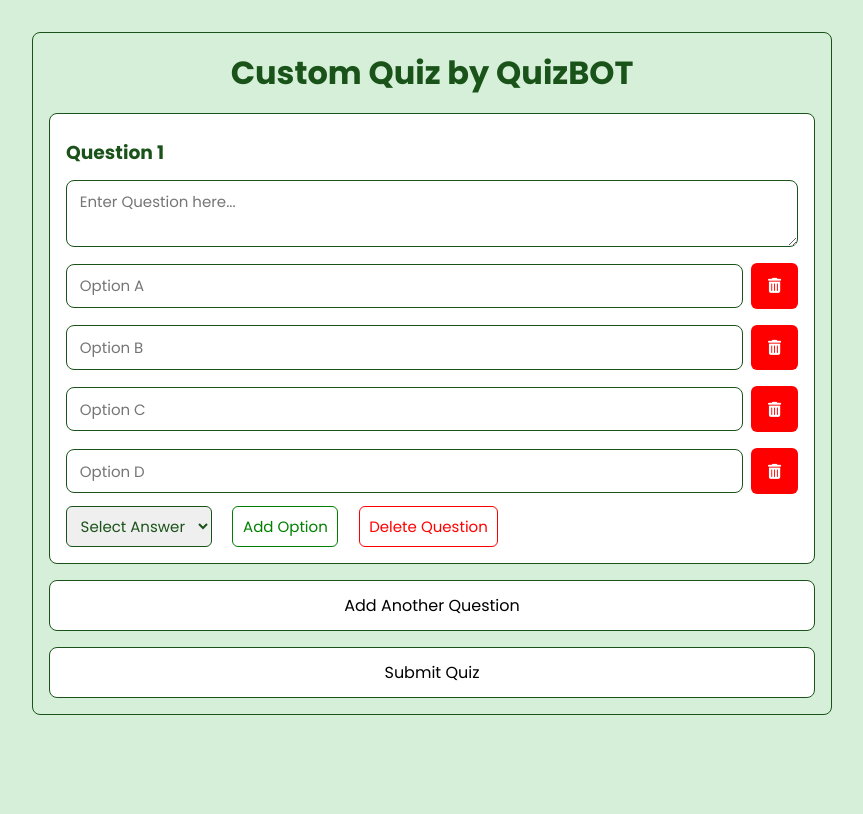
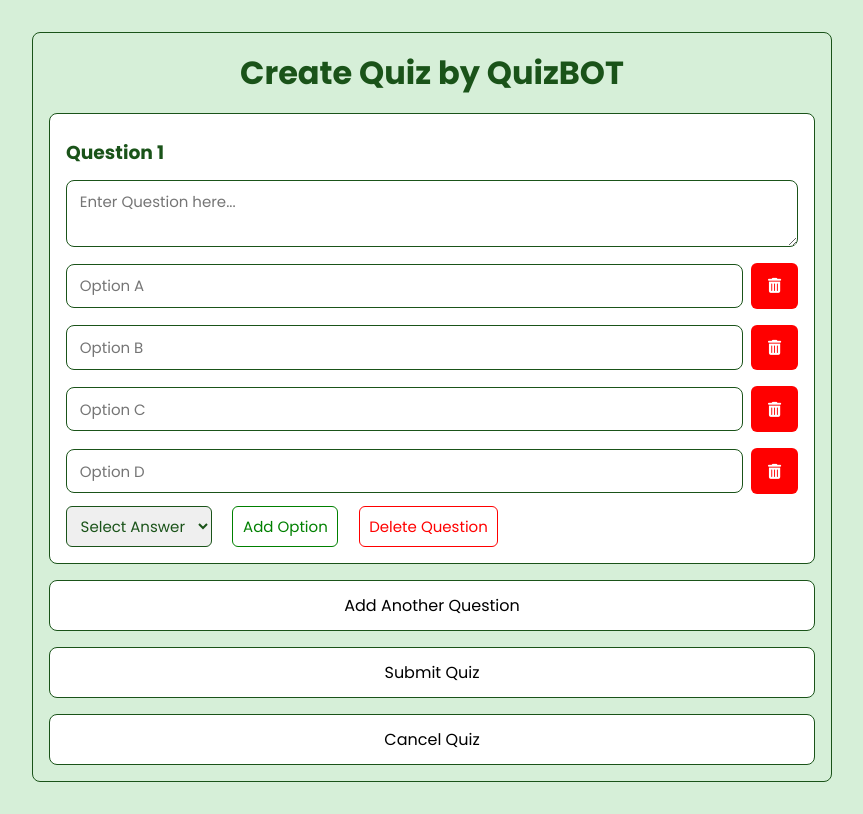
Before and after one commit to Noddy8/Nothing, a Django app: page /create_quiz/ in a window 1280 px wide. Shown: the whole page, without its empty margins (208-1071 px from the left). Before the commit the page ends 715 px from the top, so only its background shows below. Run offline with Django 5.2, Linux system fonts and the light colour scheme; a user stored in the database is signed in.

Commit message:
🧑‍💻

```diff
--- a/Dev/quiz/templates/HTML/create_quiz.html
+++ b/Dev/quiz/templates/HTML/create_quiz.html
@@ -1,10 +1,11 @@
 <!DOCTYPE html>
 <html lang="en">
   {% load static %}
+  {% csrf_token %}
   <head>
     <meta charset="UTF-8" />
     <meta name="viewport" content="width=device-width, initial-scale=1.0" />
-    <title>Custom Quiz | QuizBOT</title>
+    <title>Create Quiz</title>
     <link
       rel="stylesheet"
       href="https://cdnjs.cloudflare.com/ajax/libs/font-awesome/6.5.2/css/all.min.css"
@@ -13,13 +14,17 @@
   </head>
   <body>
     <div class="container">
-      <h1>Custom Quiz by QuizBOT</h1>
+      <h1>Create Quiz by QuizBOT</h1>
       <form id="quizForm">
         <div id="questionsContainer">
           <!-- Questions will be added dynamically here -->
         </div>
         <button type="button" id="addQuestion">Add Another Question</button>
+        <!-- <button type="button" id="addQuestion" onclick="/home/">Cancel Quiz</button> -->
         <button type="submit">Submit Quiz</button>
+      </form>
+      <form method="get" id="quizForm" action="/home/">
+        <button type="submit">Cancel Quiz</button>
       </form>
     </div>
     <script src="{% static "/JavaScript/custom-quiz.js" %}"></script>
--- a/Dev/quiz/templates/home_page.html
+++ b/Dev/quiz/templates/home_page.html
@@ -6,6 +6,11 @@
 <body>
     {% csrf_token %}
     <h2>Welcome, {{ user.username }}!</h2>
+    <form action="/create_quiz/" method="get">
+        {% csrf_token %}
+        <button type="submit">create_quiz</button>
+    </form>
+
     <form action="/logout/" method="post">
         {% csrf_token %}
         <button type="submit">logout</button>
```
Also changed, not shown: Dev/db.sqlite3.
